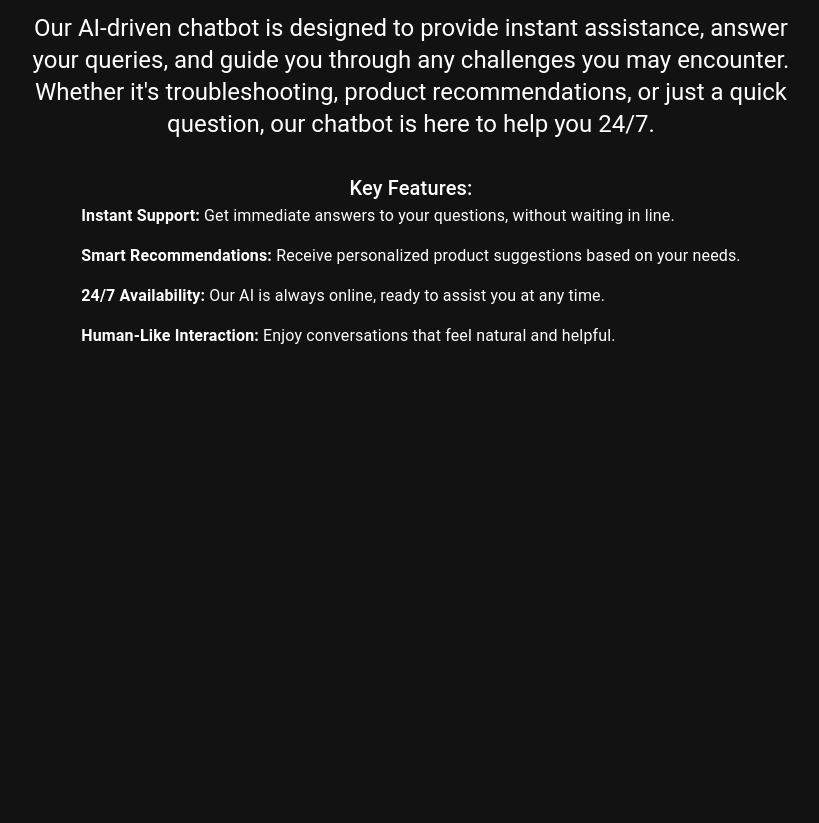
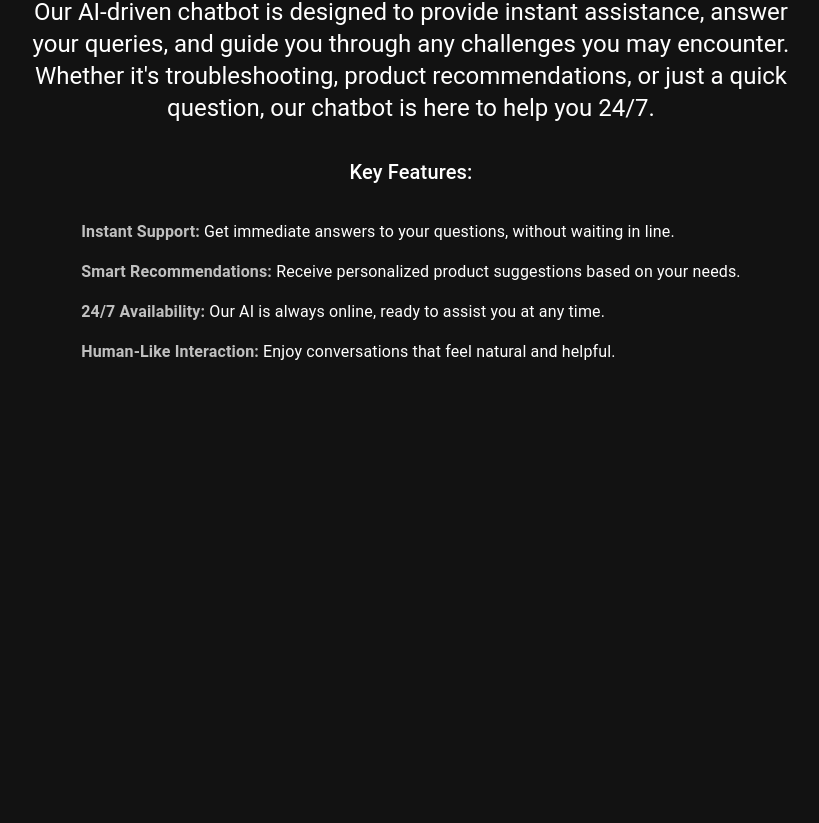
Before and after one commit to EverC0/Chat_bot, a Next.js app: page / in a window 1280 px wide. Shown: the part 1137-1960 px from the top of the page, without its empty margins (229-1048 px from the left). Built offline with nearby package versions, Linux system fonts and the light colour scheme.

Commit message:
few updates

```diff
--- a/app/components/HomePage/HomePage.js
+++ b/app/components/HomePage/HomePage.js
@@ -48,31 +48,31 @@ const HomePage = () => {
       <Typography variant="h4" sx={{ marginBottom: '1rem' }}>
         This is an AI customer support to help with your issues.
       </Typography>
-      <Typography variant="h5" sx={{ maxWidth: '800px', marginBottom: '2rem' }}>
+      <Typography variant="h5" sx={{ maxWidth: '800px', marginBottom: '2rem',  }}>
         Our AI-driven chatbot is designed to provide instant assistance, answer your queries, and guide you through any challenges you may encounter. Whether it's troubleshooting, product recommendations, or just a quick question, our chatbot is here to help you 24/7.
       </Typography>
-      <Typography variant="h6" sx={{ maxWidth: '800px' }}>
+      <Typography variant="h6" sx={{ maxWidth: '800px', paddingBottom:'2rem' }}>
         Key Features:
       </Typography>
       <ul style={{ textAlign: 'left', maxWidth: '800px', margin: '0 auto', padding: '0', listStyle: 'none' }}>
         <li style={{ marginBottom: '1rem' }}>
           <Typography variant="body1">
-            <strong>Instant Support:</strong> Get immediate answers to your questions, without waiting in line.
+            <strong style={{color:'#C0C0C0'}}>Instant Support:</strong> Get immediate answers to your questions, without waiting in line.
           </Typography>
         </li>
         <li style={{ marginBottom: '1rem' }}>
           <Typography variant="body1">
-            <strong>Smart Recommendations:</strong> Receive personalized product suggestions based on your needs.
+            <strong style={{color:'#C0C0C0'}}>Smart Recommendations:</strong> Receive personalized product suggestions based on your needs.
           </Typography>
         </li>
         <li style={{ marginBottom: '1rem' }}>
           <Typography variant="body1">
-            <strong>24/7 Availability:</strong> Our AI is always online, ready to assist you at any time.
+            <strong style={{color:'#C0C0C0'}}>24/7 Availability:</strong> Our AI is always online, ready to assist you at any time.
           </Typography>
         </li>
         <li style={{ marginBottom: '1rem' }}>
           <Typography variant="body1">
-            <strong>Human-Like Interaction:</strong> Enjoy conversations that feel natural and helpful.
+            <strong style={{color:'#C0C0C0'}}>Human-Like Interaction:</strong> Enjoy conversations that feel natural and helpful.
           </Typography>
         </li>
       </ul>
@@ -93,7 +93,7 @@ const HomePage = () => {
       }}
       data-aos="zoom-in" //AOS animation
     >
-      <Typography variant='h2' sx={{color: '#ffffff'}}>
+      <Typography variant='h2' sx={{color: '#ffffff',  }}>
         Coming soon a personalized sleep AI coach
       </Typography>
     </Box>
@@ -108,10 +108,11 @@ const HomePage = () => {
           alignItems: 'center',
           justifyContent: 'center',
           textAlign: 'center',
+          gap:'1rem'
         }}
         data-aos="zoom-in"
       >
-        <Typography variant="h2" sx={{ color: '#FFFFFF' }}>
+        <Typography variant="h2" sx={{ color: '#FFFFFF'}}>
           Transform Your Sleep with AI
         </Typography>
         <Typography variant="h5" sx={{ color: '#FFFFFF', marginTop: '1rem' }}>
```
Also changed, not shown: app/chatContain/page.js (+2 -5 lines).
